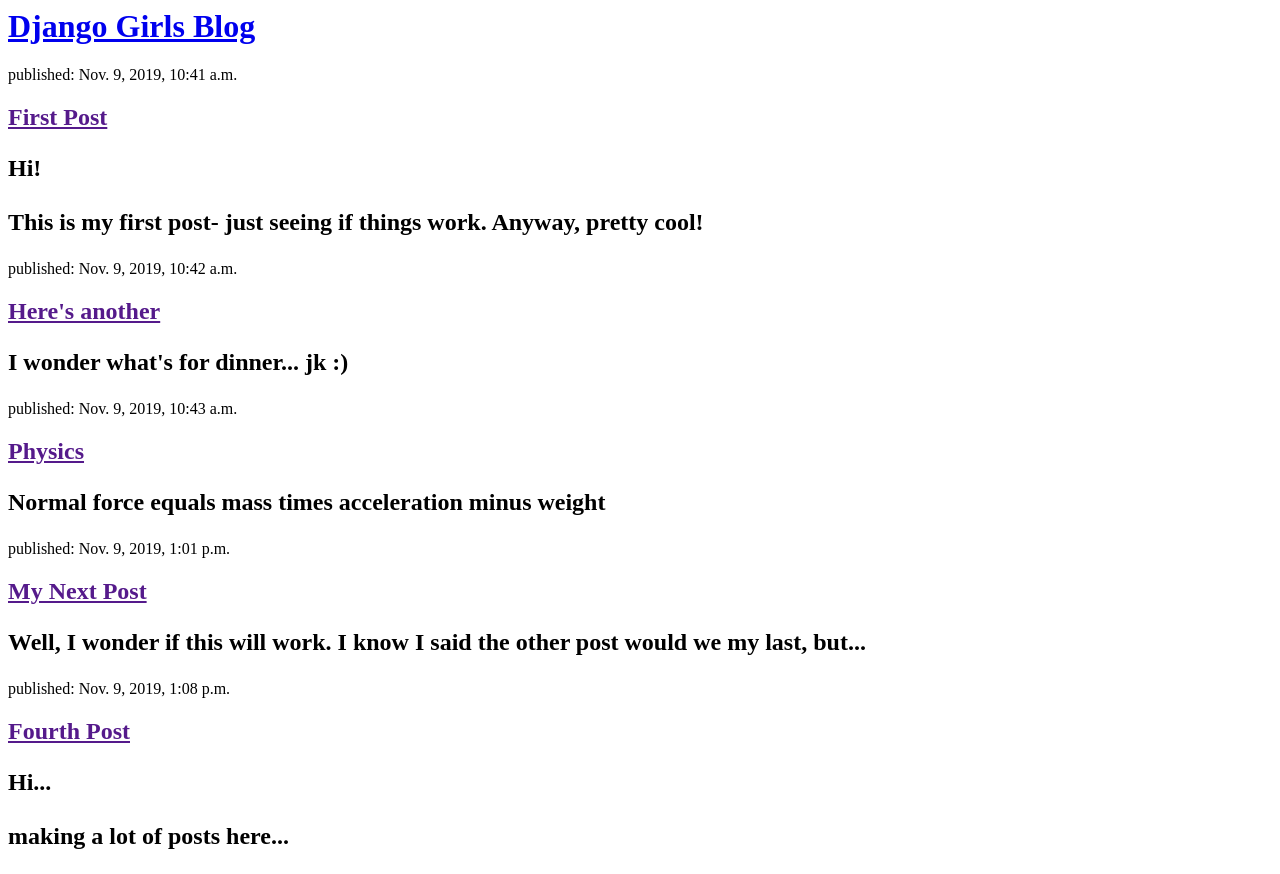
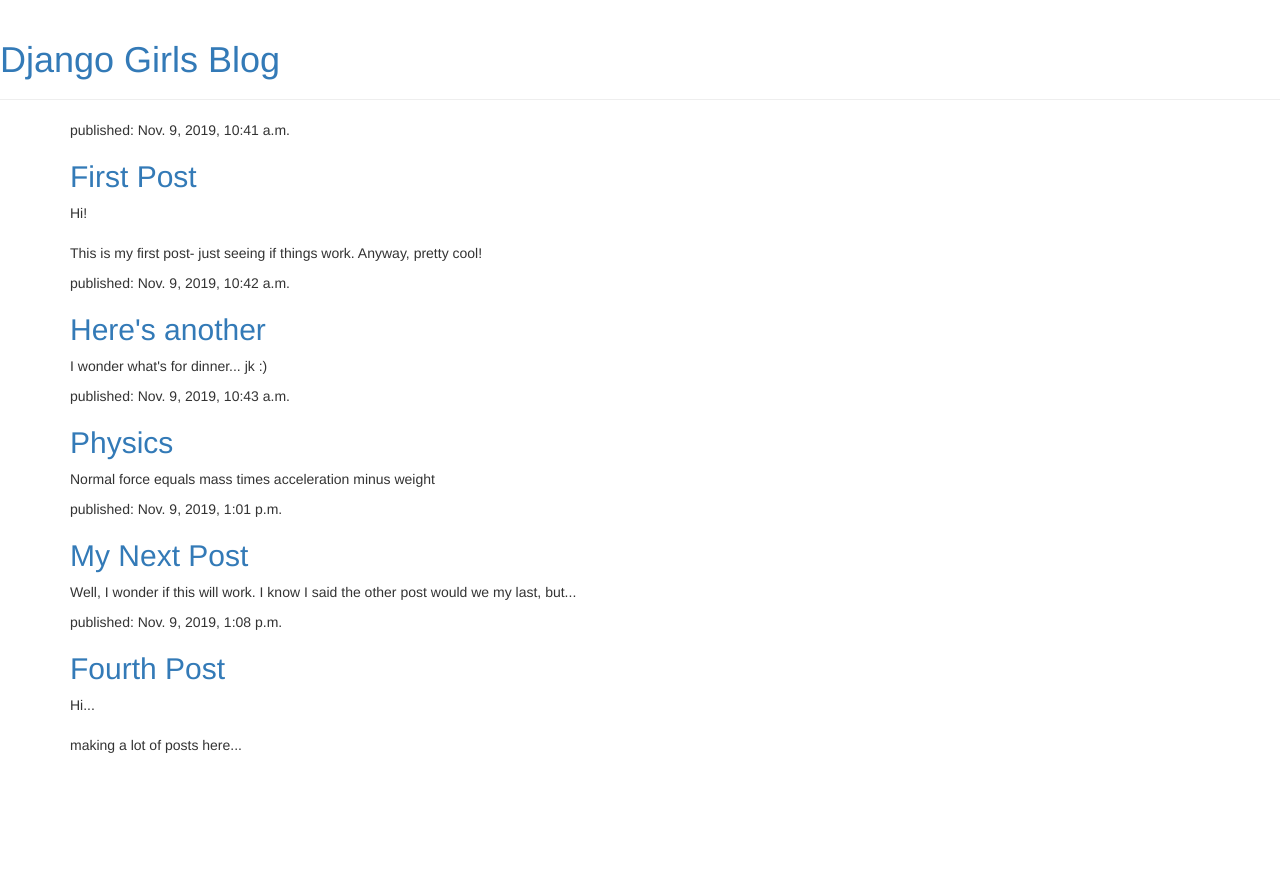
Before and after one commit to rileys1000/my-first-blog, a Django app: page / in a window 1280 px wide. After the commit the page ends 753 px from the top, so only its background shows below. Run offline with Django 3.2, Linux system fonts and the light colour scheme; data comes from the database, SQL or seed files in the repository; some libraries are stand-ins or nearby versions.

Commit message:
added view and template for detailed blog post as well as for the site.

```diff
--- /dev/null
+++ b/blog/templates/blog/base.html
@@ -0,0 +1,22 @@
+{% load static %}
+<html>
+    <head>
+		<title>'Django Girls Blog'</title>
+		<link rel="stylesheet" href="//maxcdn.bootstrapcdn.com/bootstrap/3.2.0/css/bootstrap.min.css">
+		<link rel="stylesheet" href="//maxcdn.bootstrapcdn.com/bootstrap/3.2.0/css/bootstrap-theme.min.css">
+		<link rel="stylesheet" href="{% static 'css/blog.css' %}">
+	</head>
+ <body>
+    <div class="page-header">
+        <h1><a href="/">Django Girls Blog</a></h1>
+    </div>
+    <div class="content container">
+        <div class="row">
+            <div class="col-md-8">
+            {% block content %}
+            {% endblock %}
+            </div>
+        </div>
+    </div>
+</body>
+</html>
--- a/blog/templates/blog/post_list.html
+++ b/blog/templates/blog/post_list.html
@@ -1,19 +1,14 @@
-<html>
-    <head>
-        <title>Django Girls blog</title>
-    </head>
-    <body>
-        <div>
-            <h1><a href="/">Django Girls Blog</a></h1>
-        </div>
+{% extends 'blog/base.html' %}
 
-		{% for post in posts %}
-			<div>
-				<p>published: {{ post.published_date }}</p>
-				<h2><a href="">{{ post.title }}</a><h2>
+{% block content %}
+	{% for post in posts %}
+		<div>
+			<div class="post">
+				<div class="date">
+					<p>published: {{ post.published_date }}</p>
+				</div>
+				<h2><a href="{% url 'post_detail' pk=post.pk %}">{{ post.title }}</a></h2>
 				<p>{{ post.text|linebreaksbr }}</p>
-			</div>
-		{% endfor %}
-
-    </body>
-</html>
+		</div>
+	{% endfor %}
+{% endblock %}
--- a/blog/urls.py
+++ b/blog/urls.py
@@ -1,5 +1,7 @@
 from django.urls import path
 from . import views
+
 urlpatterns = [
 	path('',views.post_list, name='post_list'),
+    path('post/<int:pk>/', views.post_detail, name='post_detail'),
 ]
--- a/blog/views.py
+++ b/blog/views.py
@@ -1,7 +1,11 @@
 from django.shortcuts import render
 from django.utils import timezone
 from .models import Post
+from django.shortcuts import render, get_object_or_404
 
 def post_list(request):
     posts = Post.objects.filter(published_date__lte=timezone.now()).order_by('published_date')
     return render(request, 'blog/post_list.html', {'posts': posts})
+def post_detail(request, pk):
+    post = get_object_or_404(Post, pk = pk)
+    return render(request, 'blog/post_list.html', {'post' : post})
```
